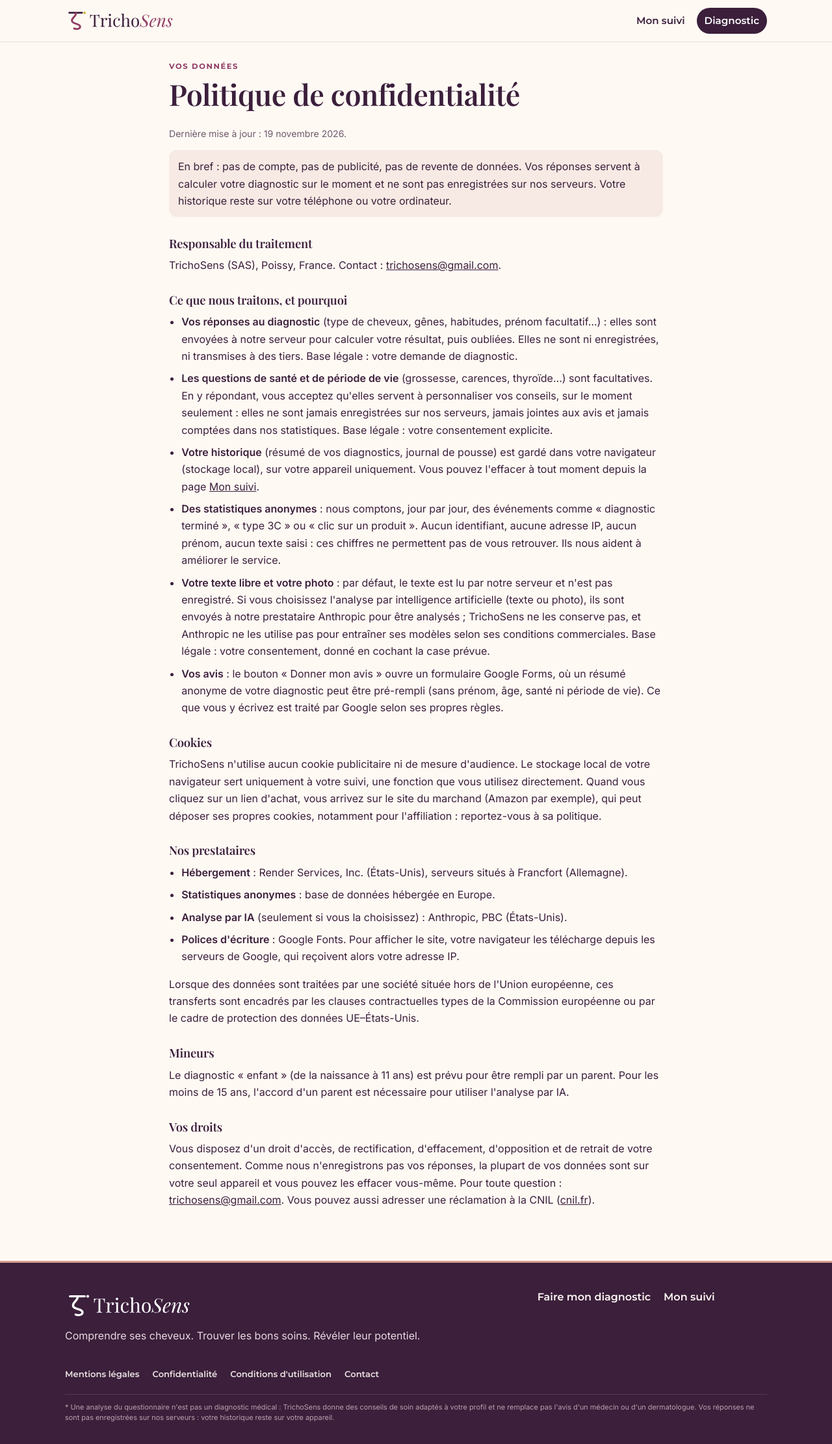
After one commit to Clabandine/clabandine, a FastAPI app: template trichosens/app/templates/confidentialite.html in a window 1280 px wide. The commit adds this page. Shown: the whole page at 65% size. Run offline with FastAPI, Linux system fonts and the light colour scheme; the template is opened without the code that fills it, so the values that code supplies are empty; some libraries are stand-ins or nearby versions; some web fonts are replaced.

Commit message:
Pages légales : mentions légales, confidentialité, conditions d'utilisation
- Éditeur TrichoSens (SAS, Poissy, trichosens@gmail.com), hébergeur Render, affiliation,
  « pas un diagnostic médical », propriété intellectuelle.
- Confidentialité : réponses non enregistrées, santé et période de vie jamais
  conservées, historique local, statistiques anonymes, IA sur consentement,
  prestataires, cookies, mineurs, droits et CNIL.
- Liens dans le pied de page ; champs manquants (capital, SIREN, directeur de la
  publication) masqués et rappelés dans le tableau de bord admin.

Co-Authored-By: Claude Opus 5.5 <noreply@anthropic.com>
Claude-Session: https://claude.ai/code/session_01Bie81dwAWdSHp6tcizQqpz

```diff
--- /dev/null
+++ b/trichosens/app/legal.py
@@ -0,0 +1,39 @@
+"""Informations légales de l'éditrice du site (mentions légales, confidentialité, CGU).
+
+À compléter ici quand la société est immatriculée. Un champ vide n'est pas affiché sur
+le site ; le tableau de bord admin rappelle ce qui manque.
+"""
+
+import os
+
+EDITEUR = {
+    "nom": "TrichoSens",
+    # Forme juridique et capital, par exemple « SAS au capital de 1 000 € ».
+    "forme": os.environ.get("LEGAL_FORME", "SAS"),
+    "capital": os.environ.get("LEGAL_CAPITAL", ""),
+    "siren": os.environ.get("LEGAL_SIREN", ""),  # ou « RCS Versailles 123 456 789 »
+    "ville": "Poissy, France",
+    "email": "trichosens@gmail.com",
+    # Personne responsable de ce qui est publié (en général la présidente de la SAS).
+    "directeur_publication": os.environ.get("LEGAL_DIRECTEUR", ""),
+}
+
+HEBERGEUR = {
+    "nom": "Render Services, Inc.",
+    "adresse": "525 Brannan Street, Suite 300, San Francisco, CA 94107, États-Unis",
+    "site": "https://render.com",
+    "region": "serveurs situés à Francfort (Allemagne)",
+}
+
+MISE_A_JOUR = "19 novembre 2026"
+
+LIBELLES_MANQUANTS = {
+    "capital": "capital social",
+    "siren": "numéro SIREN ou RCS",
+    "directeur_publication": "directeur ou directrice de la publication",
+}
+
+
+def manquants() -> list[str]:
+    """Mentions légales à compléter (affiché dans le tableau de bord admin)."""
+    return [label for cle, label in LIBELLES_MANQUANTS.items() if not EDITEUR.get(cle)]
--- a/trichosens/app/main.py
+++ b/trichosens/app/main.py
@@ -32,6 +32,7 @@ from .questionnaire import PHASES_PARCOURS, QUESTIONS, STEPS, InvalidAnswers, va
 from .reminders import JOURS, RAPPELS, build_ics
 from . import specifiques as trouver
 from . import texte as texte_libre
+from . import legal
 
 logging.basicConfig(level=logging.INFO)
 
@@ -103,6 +104,7 @@ templates.env.globals.update(
     PAIN_LABELS={pid: p.label for pid, p in PAIN_POINTS.items()},
     JOURS=JOURS, RAPPELS=RAPPELS, PHASES=PHASES, TENDANCE_LABEL=TENDANCE_LABEL,
     TROUVER=trouver, PHASES_PARCOURS=PHASES_PARCOURS,
+    EDITEUR=legal.EDITEUR, HEBERGEUR=legal.HEBERGEUR, MISE_A_JOUR=legal.MISE_A_JOUR,
 )
 
 
@@ -194,7 +196,8 @@ def admin_tableau(request: Request, cle: str = "", jours: int = 30):
     _verifier_cle(cle)
     jours = jours if jours in admin.PERIODES else 30
     return templates.TemplateResponse(request, "admin_tableau.html", {
-        "tableau": admin.tableau(stats, jours), "cle": cle})
+        "tableau": admin.tableau(stats, jours), "cle": cle,
+        "legal_manquant": legal.manquants()})
 
 
 @app.get("/admin/export.csv", include_in_schema=False)
@@ -265,6 +268,21 @@ def rappels_ics(
                     site_url=site)
     return Response(ics, media_type="text/calendar; charset=utf-8",
                     headers={"Content-Disposition": 'attachment; filename="trichosens-rappels.ics"'})
+
+
+@app.get("/mentions-legales", response_class=HTMLResponse)
+def mentions_legales(request: Request):
+    return templates.TemplateResponse(request, "mentions_legales.html")
+
+
+@app.get("/confidentialite", response_class=HTMLResponse)
+def confidentialite(request: Request):
+    return templates.TemplateResponse(request, "confidentialite.html")
+
+
+@app.get("/conditions", response_class=HTMLResponse)
+def conditions(request: Request):
+    return templates.TemplateResponse(request, "conditions.html")
 
 
 @app.get("/suivi", response_class=HTMLResponse)
--- a/trichosens/app/static/style.css
+++ b/trichosens/app/static/style.css
@@ -900,3 +900,9 @@ input[type="time"]:focus, input[type="date"]:focus, input[type="number"]:focus,
 .cl-n { font-weight: 700; color: var(--ink); text-align: right; white-space: nowrap; font-variant-numeric: tabular-nums; }
 .cl-n small { display: block; font-weight: 500; color: var(--muted); font-size: .72rem; }
 .admin-outils ul { padding-left: 18px; }
+
+/* --- Pages légales ------------------------------------------------------------------- */
+.legal-page { max-width: 760px; margin: 0 auto; }
+.legal-page h2 { font-size: 1.15rem; margin-top: 1.6em; }
+.legal-page p, .legal-page li { line-height: 1.65; }
+.footer-liens-legaux { font-size: .82rem; opacity: .9; }
--- a/trichosens/app/templates/admin_tableau.html
+++ b/trichosens/app/templates/admin_tableau.html
@@ -23,6 +23,8 @@
 <p class="help">✓ Chiffres enregistrés durablement dans la base de données.</p>
 {% endif %}
 {% if t.erreur %}<p class="alert">{{ t.erreur }}</p>{% endif %}
+{% if legal_manquant %}<p class="note">📝 Mentions légales à compléter : {{ legal_manquant | join(', ') }}
+  (fichier <code>app/legal.py</code>, ou variables LEGAL_CAPITAL, LEGAL_SIREN, LEGAL_DIRECTEUR dans Render).</p>{% endif %}
 
 <div class="stat-grid admin-stats">
   {% for c in t.chiffres %}
--- a/trichosens/app/templates/base.html
+++ b/trichosens/app/templates/base.html
@@ -47,6 +47,12 @@
         <a href="/diagnostic">Faire mon diagnostic</a>
         <a href="/suivi">Mon suivi</a>
       </nav>
+      <nav class="footer-nav footer-liens-legaux" aria-label="Informations légales">
+        <a href="/mentions-legales">Mentions légales</a>
+        <a href="/confidentialite">Confidentialité</a>
+        <a href="/conditions">Conditions d'utilisation</a>
+        <a href="mailto:trichosens@gmail.com">Contact</a>
+      </nav>
       <p class="footer-legal">* Une analyse du questionnaire n'est pas un diagnostic médical : TrichoSens donne des conseils
         de soin adaptés à votre profil et ne remplace pas l'avis d'un médecin ou d'un dermatologue.
         Vos réponses ne sont pas enregistrées sur nos serveurs : votre historique reste sur votre appareil.</p>
--- /dev/null
+++ b/trichosens/app/templates/confidentialite.html
@@ -0,0 +1,70 @@
+{% extends "base.html" %}
+{% block title %}Confidentialité – TrichoSens{% endblock %}
+{% block content %}
+<article class="legal-page">
+  <p class="eyebrow">Vos données</p>
+  <h1>Politique de confidentialité</h1>
+  <p class="help">Dernière mise à jour : {{ MISE_A_JOUR }}.</p>
+
+  <p class="key-tip">En bref : pas de compte, pas de publicité, pas de revente de données. Vos réponses servent à
+    calculer votre diagnostic sur le moment et ne sont pas enregistrées sur nos serveurs. Votre historique reste
+    sur votre téléphone ou votre ordinateur.</p>
+
+  <h2>Responsable du traitement</h2>
+  <p>{{ EDITEUR.nom }}{% if EDITEUR.forme %} ({{ EDITEUR.forme }}){% endif %}, {{ EDITEUR.ville }}. Contact :
+    <a href="mailto:{{ EDITEUR.email }}">{{ EDITEUR.email }}</a>.</p>
+
+  <h2>Ce que nous traitons, et pourquoi</h2>
+  <ul class="tips">
+    <li><strong>Vos réponses au diagnostic</strong> (type de cheveux, gênes, habitudes, prénom facultatif…) : elles
+      sont envoyées à notre serveur pour calculer votre résultat, puis oubliées. Elles ne sont ni enregistrées, ni
+      transmises à des tiers. Base légale : votre demande de diagnostic.</li>
+    <li><strong>Les questions de santé et de période de vie</strong> (grossesse, carences, thyroïde…) sont
+      facultatives. En y répondant, vous acceptez qu'elles servent à personnaliser vos conseils, sur le moment
+      seulement : elles ne sont jamais enregistrées sur nos serveurs, jamais jointes aux avis et jamais comptées dans
+      nos statistiques. Base légale : votre consentement explicite.</li>
+    <li><strong>Votre historique</strong> (résumé de vos diagnostics, journal de pousse) est gardé dans votre
+      navigateur (stockage local), sur votre appareil uniquement. Vous pouvez l'effacer à tout moment depuis la page
+      <a href="/suivi">Mon suivi</a>.</li>
+    <li><strong>Des statistiques anonymes</strong> : nous comptons, jour par jour, des événements comme « diagnostic
+      terminé », « type 3C » ou « clic sur un produit ». Aucun identifiant, aucune adresse IP, aucun prénom, aucun
+      texte saisi : ces chiffres ne permettent pas de vous retrouver. Ils nous aident à améliorer le service.</li>
+    <li><strong>Votre texte libre et votre photo</strong> : par défaut, le texte est lu par notre serveur et n'est pas
+      enregistré. Si vous choisissez l'analyse par intelligence artificielle (texte ou photo), ils sont envoyés à notre
+      prestataire Anthropic pour être analysés ; TrichoSens ne les conserve pas, et Anthropic ne les utilise pas pour
+      entraîner ses modèles selon ses conditions commerciales. Base légale : votre consentement, donné en cochant
+      la case prévue.</li>
+    <li><strong>Vos avis</strong> : le bouton « Donner mon avis » ouvre un formulaire Google Forms, où un résumé anonyme
+      de votre diagnostic peut être pré-rempli (sans prénom, âge, santé ni période de vie). Ce que vous y écrivez est
+      traité par Google selon ses propres règles.</li>
+  </ul>
+
+  <h2>Cookies</h2>
+  <p>TrichoSens n'utilise aucun cookie publicitaire ni de mesure d'audience. Le stockage local de votre navigateur sert
+    uniquement à votre suivi, une fonction que vous utilisez directement. Quand vous cliquez sur un lien d'achat, vous
+    arrivez sur le site du marchand (Amazon par exemple), qui peut déposer ses propres cookies, notamment pour
+    l'affiliation : reportez-vous à sa politique.</p>
+
+  <h2>Nos prestataires</h2>
+  <ul class="tips">
+    <li><strong>Hébergement</strong> : {{ HEBERGEUR.nom }} (États-Unis), {{ HEBERGEUR.region }}.</li>
+    <li><strong>Statistiques anonymes</strong> : base de données hébergée en Europe.</li>
+    <li><strong>Analyse par IA</strong> (seulement si vous la choisissez) : Anthropic, PBC (États-Unis).</li>
+    <li><strong>Polices d'écriture</strong> : Google Fonts. Pour afficher le site, votre navigateur les télécharge
+      depuis les serveurs de Google, qui reçoivent alors votre adresse IP.</li>
+  </ul>
+  <p>Lorsque des données sont traitées par une société située hors de l'Union européenne, ces transferts sont encadrés
+    par les clauses contractuelles types de la Commission européenne ou par le cadre de protection des données
+    UE–États-Unis.</p>
+
+  <h2>Mineurs</h2>
+  <p>Le diagnostic « enfant » (de la naissance à 11 ans) est prévu pour être rempli par un parent. Pour les moins de
+    15 ans, l'accord d'un parent est nécessaire pour utiliser l'analyse par IA.</p>
+
+  <h2>Vos droits</h2>
+  <p>Vous disposez d'un droit d'accès, de rectification, d'effacement, d'opposition et de retrait de votre
+    consentement. Comme nous n'enregistrons pas vos réponses, la plupart de vos données sont sur votre seul appareil
+    et vous pouvez les effacer vous-même. Pour toute question : <a href="mailto:{{ EDITEUR.email }}">{{ EDITEUR.email }}</a>.
+    Vous pouvez aussi adresser une réclamation à la CNIL (<a href="https://www.cnil.fr" rel="noopener">cnil.fr</a>).</p>
+</article>
+{% endblock %}
```
Also changed, not shown: trichosens/app/templates/conditions.html (added, +49 -0 lines), trichosens/app/templates/mentions_legales.html (added, +38 -0 lines), trichosens/tests/test_legal.py (added, +40 -0 lines).
